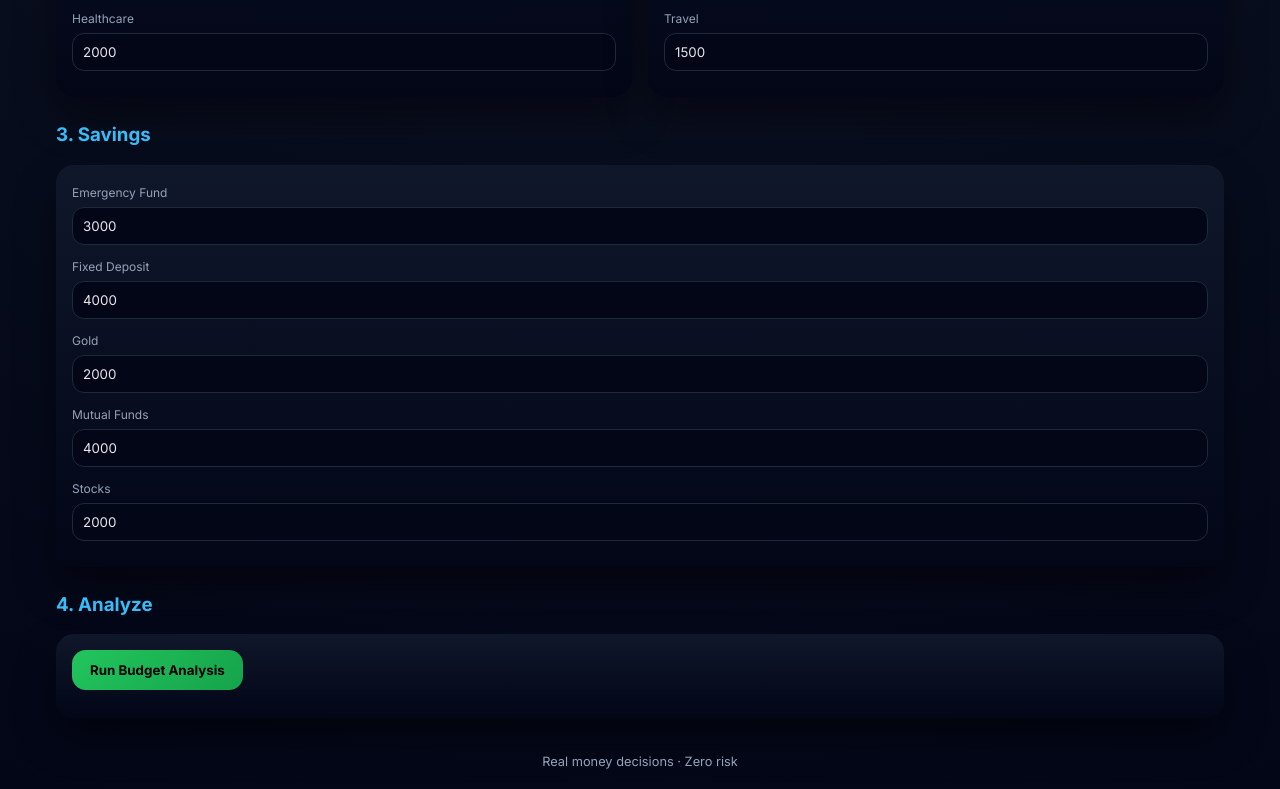
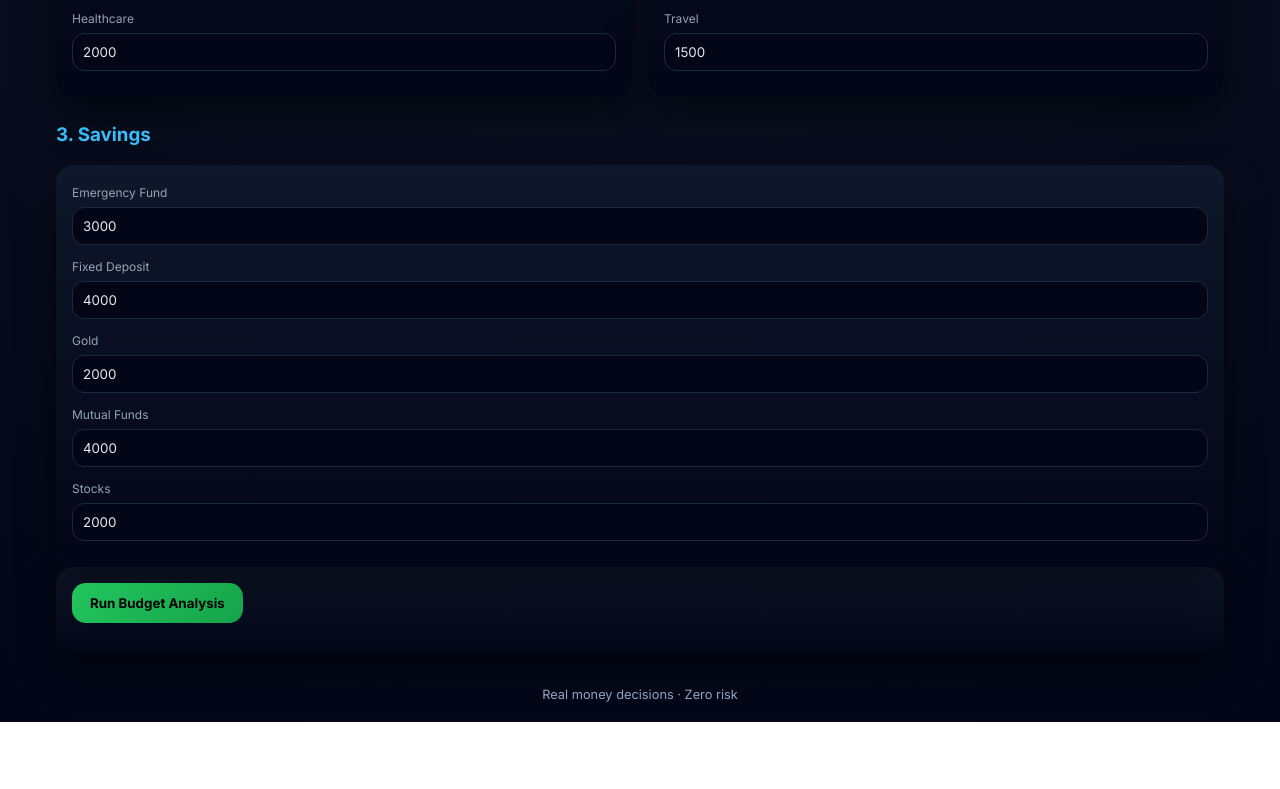
Before and after one commit to Bakhshish99/Life-Money, a plain HTML site: page index.html in a window 1280 px wide. Shown: the part 817-1606 px from the top of the page. After the commit the page ends 1539 px from the top, so only its background shows below. Drawn offline with Linux system fonts and the light colour scheme.

Commit message:
code change

```diff
--- a/index.html
+++ b/index.html
@@ -87,7 +87,6 @@
   </div>
 </div>
 
-<h3 class="section-title">4. Analyze</h3>
 <div class="card">
   <button onclick="runAnalysis()">Run Budget Analysis</button>
   <div class="loader-wrap" id="loader"><div class="loader"></div></div>
```
